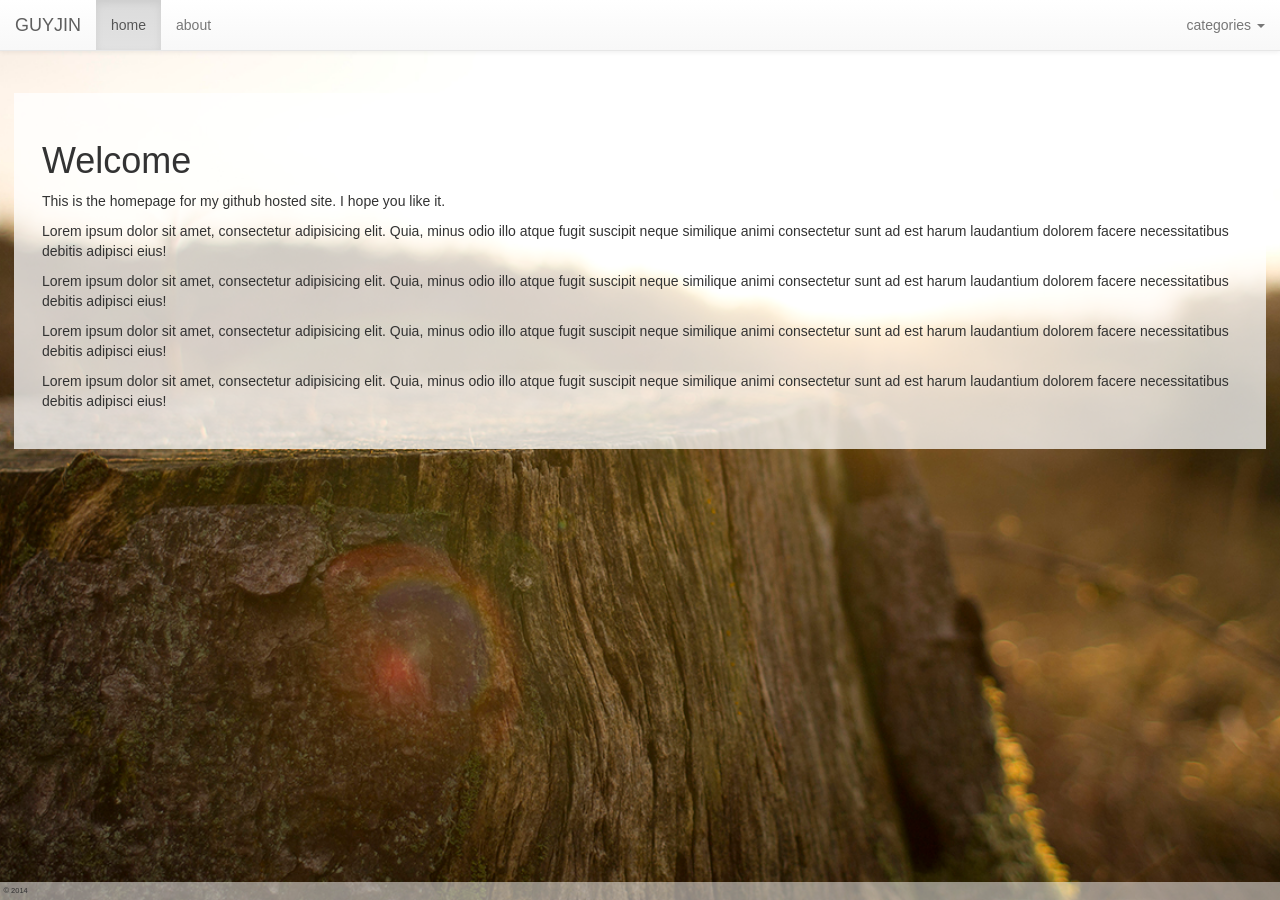
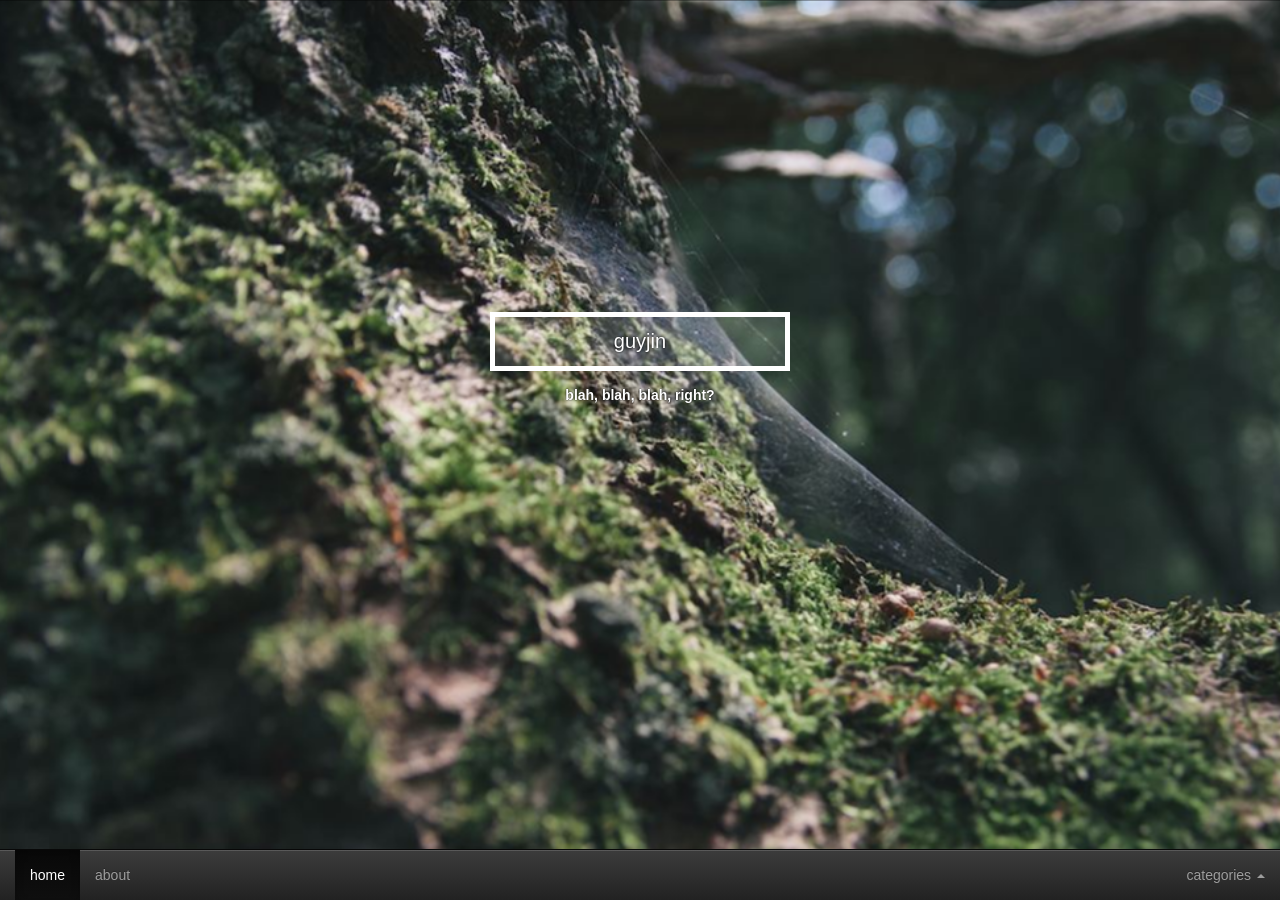
Before and after one commit to guyjin/guyjin.github.io, a Jekyll site: the page built from index.md, in a window 1280 px wide. Built offline with Jekyll 4.4.1, drawn with Linux system fonts in a browser that asks for light colours; nearby versions of some CDN libraries; some web fonts are replaced.

Commit message:
template updates for homepage

```diff
--- a/_includes/bg.html
+++ b/_includes/bg.html
@@ -1,3 +1,3 @@
 <div class="bg">
-	<img src="/img/bg.jpg" alt="An images of tree stump in front of a sunset.">
+	<img src="/img/mossy_wood.jpg" alt="An images of a mossy treestump">
 </div>
--- a/_includes/nav.html
+++ b/_includes/nav.html
@@ -1,4 +1,4 @@
-<nav class="navbar navbar-default navbar-static-top" role="navigation">
+<nav class="navbar navbar-default navbar-fixed-bottom navbar-inverse" role="navigation">
     <div class="container-fluid">
       <!-- Brand and toggle get grouped for better mobile display -->
       <div class="navbar-header">
@@ -8,14 +8,14 @@
           <span class="icon-bar"></span>
           <span class="icon-bar"></span>
         </button>
-        <a class="navbar-brand" href="/">GUYJIN</a>
+        <!-- <a class="navbar-brand" href="/">GUYJIN</a> -->
       </div>
 
       <!-- Collect the nav links, forms, and other content for toggling -->
       <div class="collapse navbar-collapse" id="bs-example-navbar-collapse-1">
         <ul class="nav navbar-nav">
           <li class="active"><a href="/">home</a></li>
-          <li><a href="/about.html">about</a></li>
+          <li><a href="/home.html">about</a></li>
 
         </ul>
 
--- a/_layouts/home.html
+++ b/_layouts/home.html
@@ -16,6 +16,7 @@
 	<link rel="stylesheet" href="/css/glossyStyles.css">
 </head>
 <body class="home">
+	{% include bg.html %}
 	{% include nav.html %}
 	<div class="content">
 		<div class="row">
@@ -25,7 +26,7 @@
 		</div>
 	</div>
 	{% include footer.html %}
-	{% include bg.html %}
+
 	<script src="//code.jquery.com/jquery-2.1.1.min.js"></script>
 	<script src="//netdna.bootstrapcdn.com/bootstrap/3.1.1/js/bootstrap.min.js"></script>
 	<script src="/js/glossy.js"></script>
--- a/css/glossyStyles.css
+++ b/css/glossyStyles.css
@@ -3,28 +3,37 @@ body {
   padding: 0;
   margin: 0;
   font-family: 'Ek Mukta', sans-serif;
+  background-color: #000;
   /* entypo */ }
-  body header, body nav, body footer {
+  body header {
     position: relative;
     z-index: 2; }
   body .content {
     position: relative;
     z-index: 5;
     margin: 0 auto; }
-    body .content .row {
-      background: rgba(255, 255, 255, 0.75);
-      padding: 1em;
-      margin: 1em; }
-      body .content .row > div {
-        padding: 1em; }
-  body footer {
-    background-color: rgba(255, 255, 255, 0.5);
-    color: #333333;
-    font-size: .75rem;
-    padding: 0.35rem;
-    position: fixed;
-    width: 100%;
-    bottom: 0; }
+    body .content .splash {
+      position: absolute;
+      width: 300px;
+      left: 50%;
+      margin-left: -150px;
+      top: 30%; }
+      body .content .splash .block {
+        width: 100%;
+        border: 5px solid #fff;
+        padding: .5em;
+        text-align: center;
+        color: #fff;
+        font-size: 20px;
+        background-color: rgba(255, 255, 255, 0.13);
+        text-shadow: 0px 0px 3px #000; }
+      body .content .splash .blurb {
+        width: 300px;
+        color: #fff;
+        text-align: center;
+        margin-top: 1em;
+        font-weight: bold;
+        text-shadow: 0 0 2px #000; }
   body .bg {
     position: fixed;
     top: -50%;
--- a/index.md
+++ b/index.md
@@ -4,14 +4,11 @@ title: "Home on the range"
 ---
 
 
-# Welcome
-
-This is the homepage for my github hosted site.  I hope you like it.
-
-Lorem ipsum dolor sit amet, consectetur adipisicing elit. Quia, minus odio illo atque fugit suscipit neque similique animi consectetur sunt ad est harum laudantium dolorem facere necessitatibus debitis adipisci eius!
-
-Lorem ipsum dolor sit amet, consectetur adipisicing elit. Quia, minus odio illo atque fugit suscipit neque similique animi consectetur sunt ad est harum laudantium dolorem facere necessitatibus debitis adipisci eius!
-
-Lorem ipsum dolor sit amet, consectetur adipisicing elit. Quia, minus odio illo atque fugit suscipit neque similique animi consectetur sunt ad est harum laudantium dolorem facere necessitatibus debitis adipisci eius!
-
-Lorem ipsum dolor sit amet, consectetur adipisicing elit. Quia, minus odio illo atque fugit suscipit neque similique animi consectetur sunt ad est harum laudantium dolorem facere necessitatibus debitis adipisci eius!
+<div class="splash">
+	<div class="block">
+		guyjin
+	</div>
+	<div class="blurb">
+		blah, blah, blah, right?
+	</div>
+</div>
--- a/js/glossy.js
+++ b/js/glossy.js
@@ -13,5 +13,18 @@ $(function() {
 		},500);
 	});
 
+	$(window).resize(function(event) {
+		setup.positionChange();
+	});
+
+	var setup = {
+		positionChange : function() {
+			var h = Math.floor($(window).innerHeight()*.3)
+			$('.splash').css('top', h);
+		}
+	}
+
+	setup.positionChange();
+
 
 });
```
Also changed, not shown: sass/glossyStyles.scss (+28 -16 lines).
